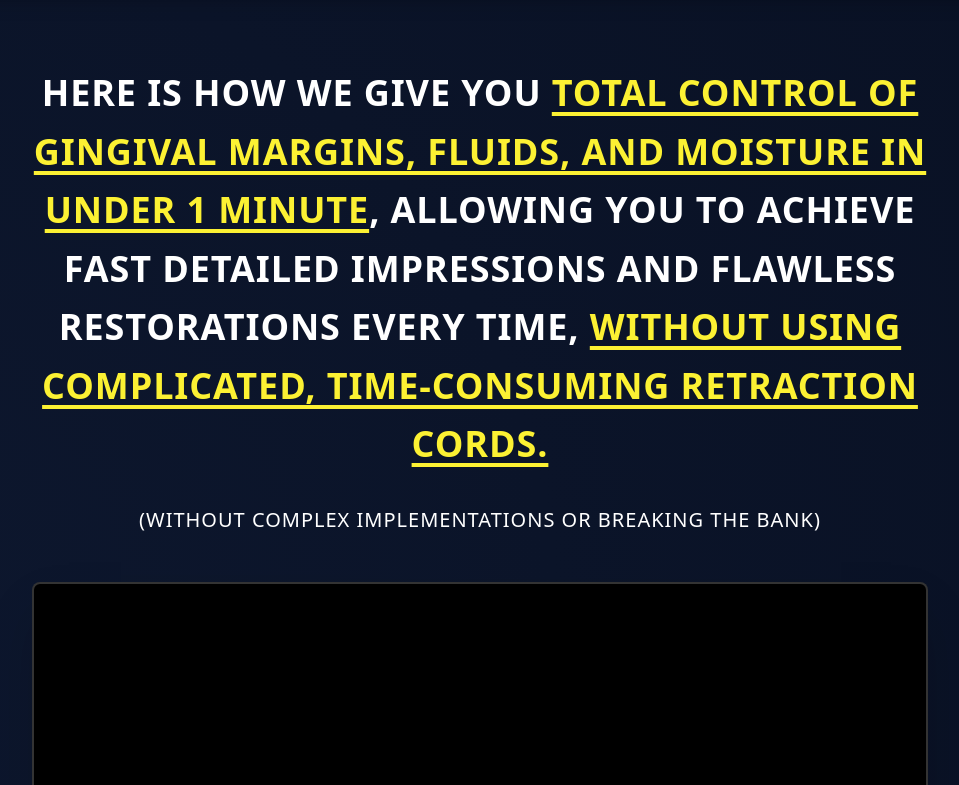
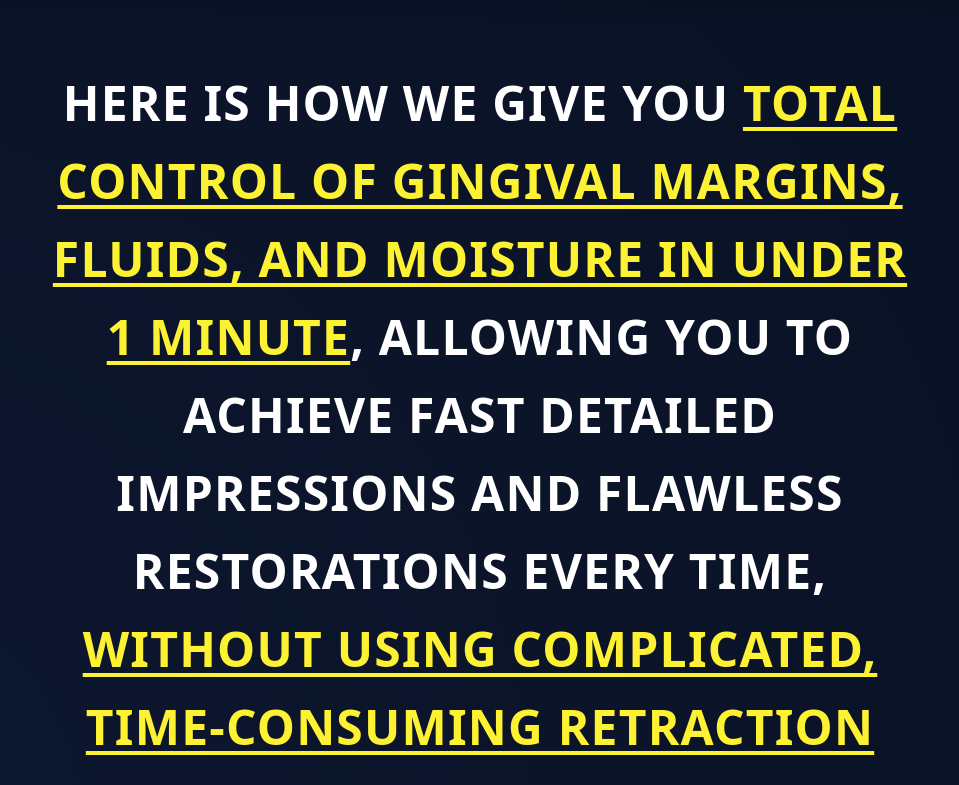
Before and after one commit to Jeanvillav/Intra-Systems, a Next.js app: page / in a window 1280 px wide. Shown: the top 785 px of the page, without its empty margins (160-1119 px from the left). Built offline with nearby package versions, Linux system fonts and the light colour scheme.

Commit message:
UI: Increase Hero title text size

```diff
--- a/src/components/HeroSection.tsx
+++ b/src/components/HeroSection.tsx
@@ -2,11 +2,11 @@ export default function HeroSection() {
   return (
     <section className="w-full bg-hero px-4 py-16 flex flex-col items-center text-center">
       <div className="max-w-4xl w-full">
-        <h1 className="text-2xl md:text-3xl lg:text-4xl font-semibold leading-relaxed tracking-wide text-white uppercase">
+        <h1 className="text-3xl md:text-4xl lg:text-5xl font-semibold leading-relaxed md:leading-relaxed lg:leading-relaxed tracking-wide text-white uppercase">
           HERE IS HOW WE GIVE YOU <span className="text-highlight">TOTAL CONTROL OF GINGIVAL MARGINS, FLUIDS, AND MOISTURE IN UNDER 1 MINUTE</span>, ALLOWING YOU TO ACHIEVE FAST DETAILED IMPRESSIONS AND FLAWLESS RESTORATIONS EVERY TIME, <span className="text-highlight">WITHOUT USING COMPLICATED, TIME-CONSUMING RETRACTION CORDS.</span>
         </h1>
 
-        <p className="mt-8 text-lg md:text-xl text-white uppercase tracking-wider">
+        <p className="mt-8 text-xl md:text-2xl text-white uppercase tracking-wider">
           (WITHOUT COMPLEX IMPLEMENTATIONS OR BREAKING THE BANK)
         </p>
 
```
